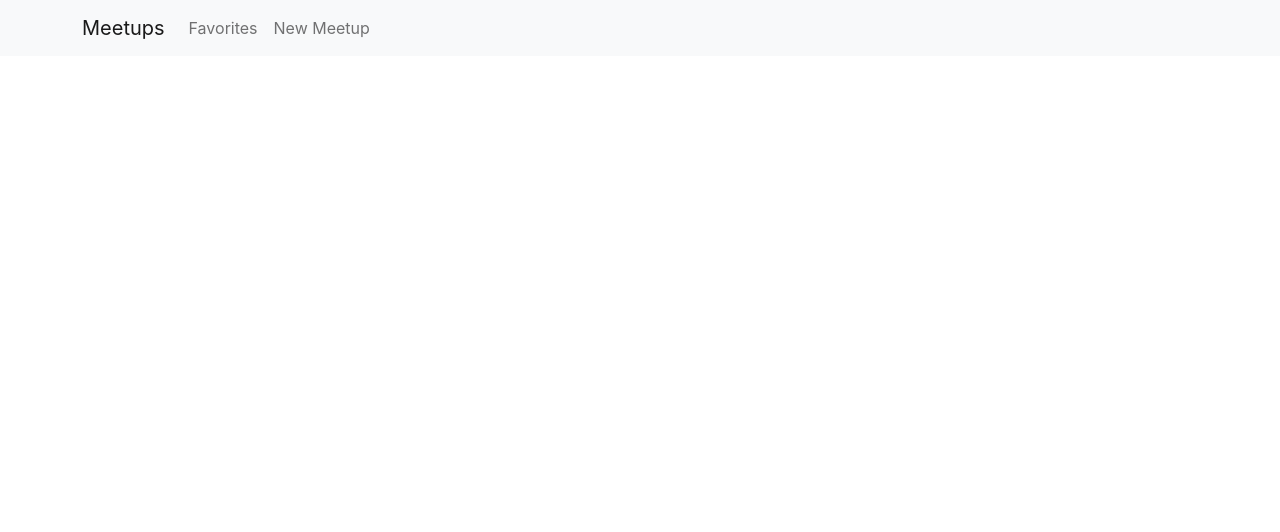
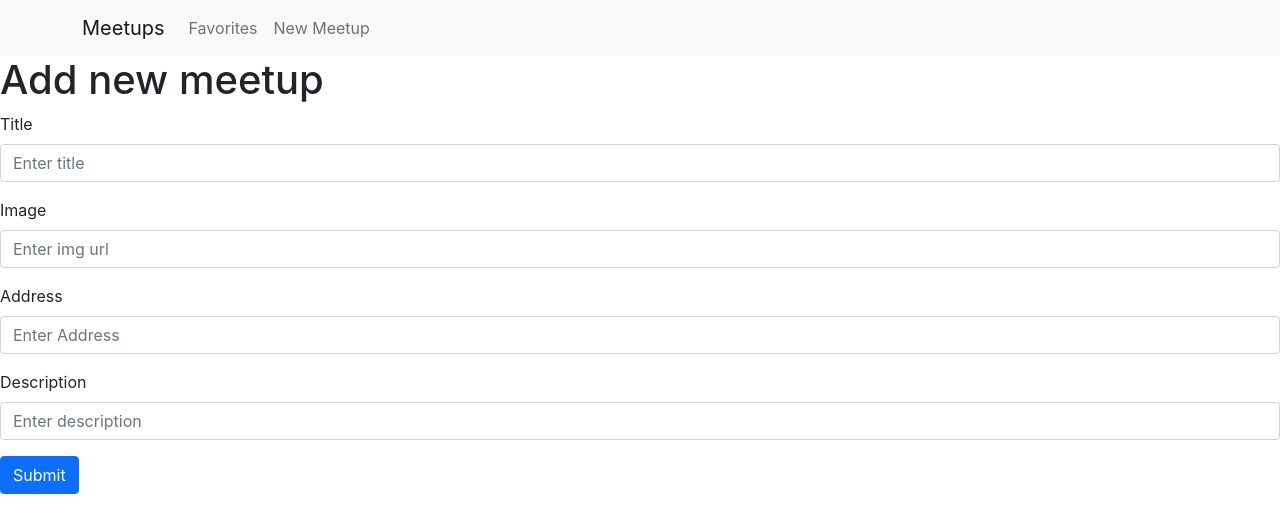
Before and after one commit to Franmb93/reactbasicsforgithub, a React (Create React App) app: page /new-meetup in a window 1280 px wide. Shown: the top 532 px of the page. Built offline with nearby package versions, Linux system fonts and the light colour scheme.

Commit message:
form added

```diff
--- /dev/null
+++ b/src/components/meetups/NewMeetupForm.js
@@ -0,0 +1,33 @@
+import React from 'react';
+import Form from 'react-bootstrap/Form';
+import Button from 'react-bootstrap/Button';
+
+function NewMeetupForm(props) {
+  return (
+    <Form>
+        <Form.Group className="mb-3" controlId="formBasicEmail">
+            <Form.Label htmlFor='title'>Title</Form.Label>
+            <Form.Control type="text" placeholder="Enter title" required id="title"/>
+        </Form.Group>
+        <Form.Group className="mb-3" controlId="formBasicImage">
+            <Form.Label htmlFor='image'>Image</Form.Label>
+            <Form.Control type="url" placeholder="Enter img url" required id="image"/>
+        </Form.Group>
+        <Form.Group className="mb-3" controlId="formBasicEmail">
+            <Form.Label htmlFor='address'>Address</Form.Label>
+            <Form.Control type="text" placeholder="Enter Address" required id="address"/>
+        </Form.Group>
+        <Form.Group className="mb-3" controlId="formBasicEmail">
+            <Form.Label htmlFor='description'>Description</Form.Label>
+            <Form.Control type="text" placeholder="Enter description" required id="description"/>
+        </Form.Group>
+
+        <Button variant="primary" type="submit">
+            Submit
+        </Button>
+    </Form>
+  )
+}
+
+
+export default NewMeetupForm;
--- a/src/pages/NewMeetup.js
+++ b/src/pages/NewMeetup.js
@@ -1,5 +1,10 @@
+import NewMeetupForm from "../components/meetups/NewMeetupForm";
+
 function NewMeetupPage(){
-    return <div></div>;
+    return <section>
+        <h1>Add new meetup</h1>
+        <NewMeetupForm/>
+        </section>;
 }
 
 export default NewMeetupPage;
```
